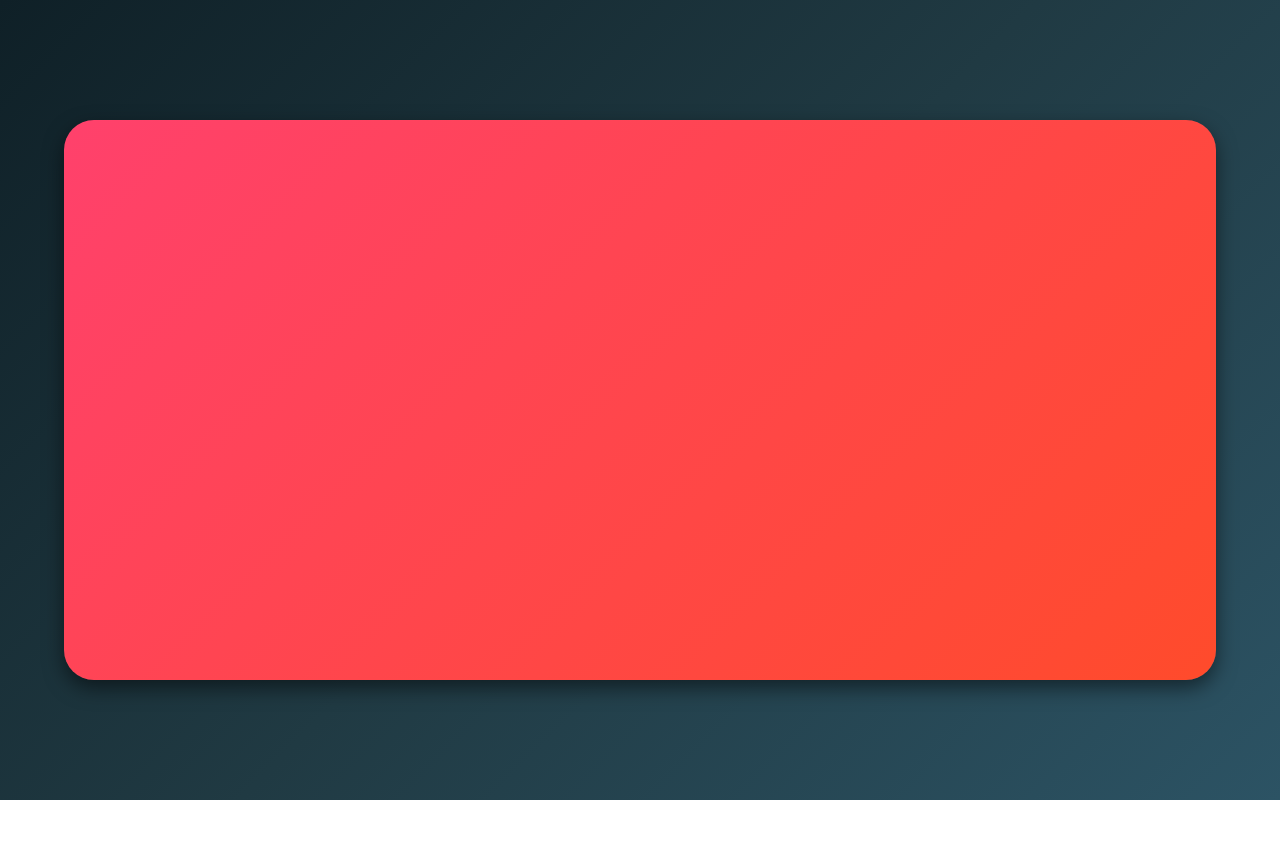
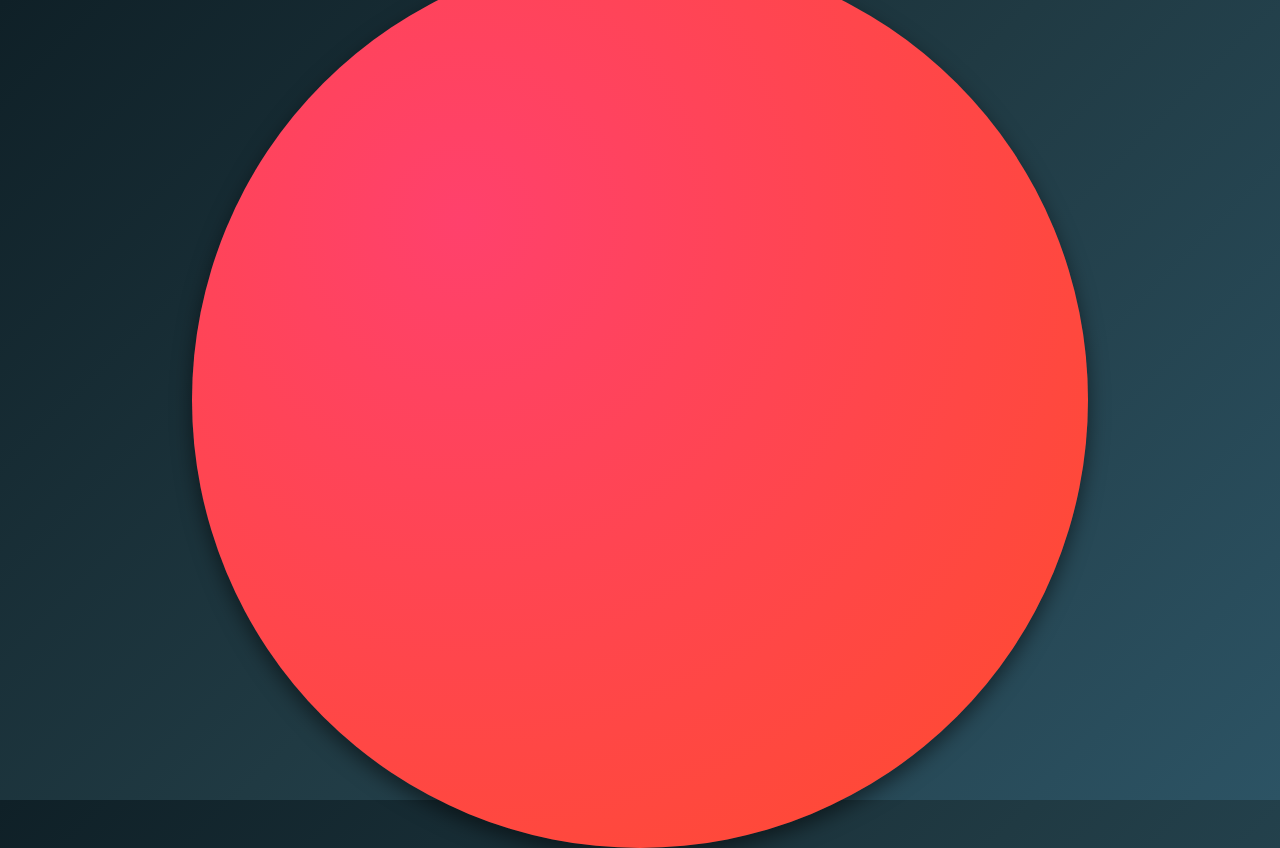
Before and after one commit to DzneladzeDato/NFC-audio-scare-vid, a plain HTML site: page index.html in a window 1280 px wide. Before the commit the page ends 800 px from the top, so only its background shows below. Drawn offline with Linux system fonts and the light colour scheme.

Commit message:
Update style.css

```diff
--- a/style.css
+++ b/style.css
@@ -7,25 +7,23 @@ body {
   align-items: center;
   background: linear-gradient(135deg, #0f2027, #203a43, #2c5364);
   font-family: Arial, sans-serif;
+  overflow: hidden; /* Prevent scroll */
 }
 
-/* Big button styling */
+/* Circle button */
 #playBtn {
-  width: 90vw;
-  height: 70vh;
-  font-size: 8vw;
-  font-weight: bold;
+  width: 70vw;
+  height: 70vw;
+  border-radius: 50%;
   border: none;
-  border-radius: 30px;
-  background: linear-gradient(135deg, #ff416c, #ff4b2b);
-  color: white;
+  background: radial-gradient(circle at 30% 30%, #ff416c, #ff4b2b);
   cursor: pointer;
   box-shadow: 0 8px 20px rgba(0,0,0,0.5);
   transition: transform 0.2s ease, box-shadow 0.2s ease;
 }
 
 #playBtn:hover {
-  transform: scale(1.02);
+  transform: scale(1.05);
   box-shadow: 0 12px 30px rgba(0,0,0,0.6);
 }
 
@@ -38,4 +36,6 @@ video {
   position: fixed;
   top: 0;
   left: 0;
+  background: black;
+  pointer-events: none; /* No clicking */
 }
```
